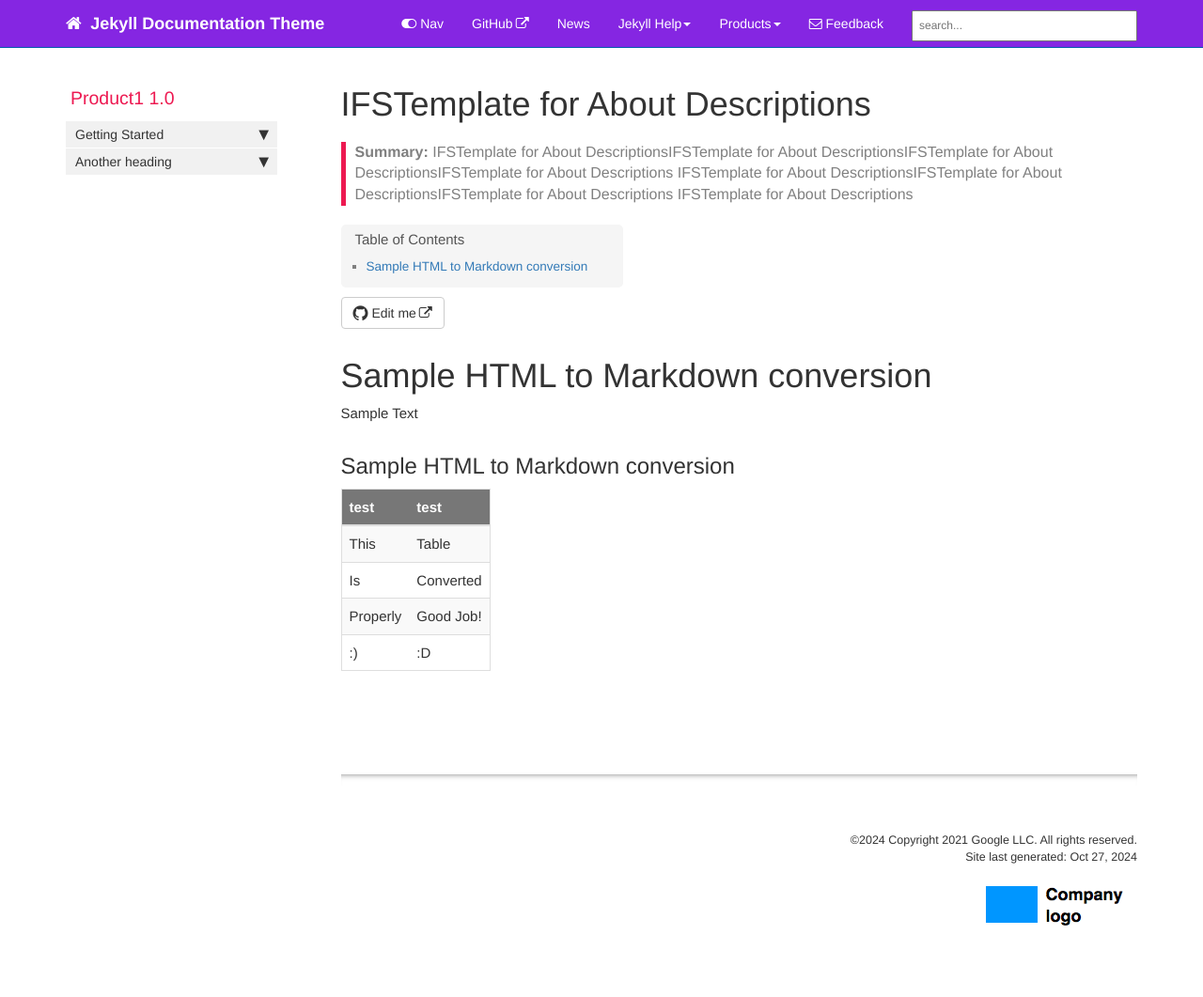
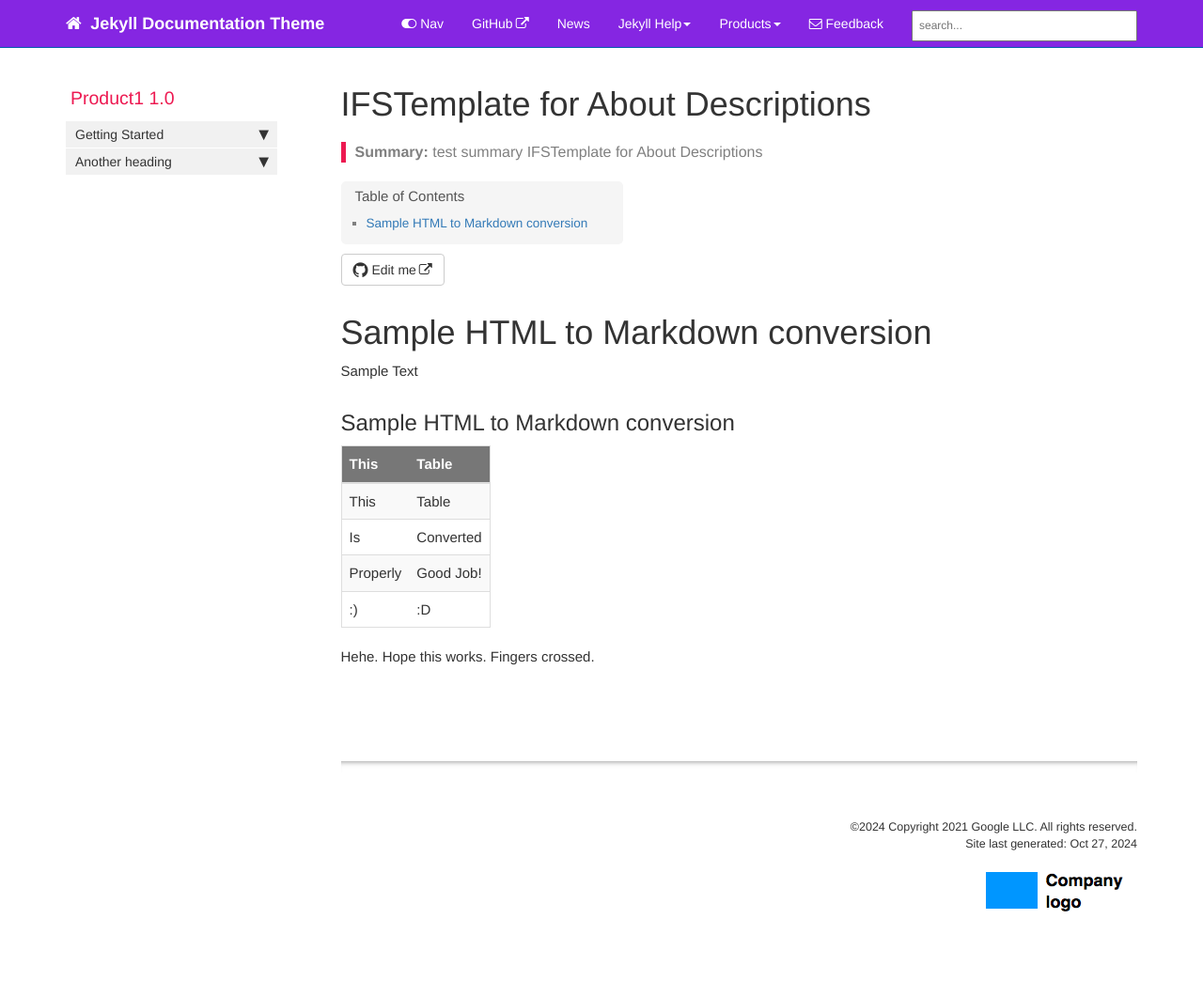
Before and after one commit to chanakavp/Ventechy, a Jekyll site: the page built from pages/product1/p1_HTML2markdown.md, in a window 1280 px wide. Shown: the whole page at 94% size. Built offline with Jekyll 4.4.1, drawn with Linux system fonts in a browser that asks for light colours; comment, search, counter and statistics services are not loaded.

Commit message:
Fixed using notepad. Hope this works.2

```diff
--- a/pages/product1/p1_HTML2markdown.md
+++ b/pages/product1/p1_HTML2markdown.md
@@ -1,9 +1,8 @@
 ---
 title: IFSTemplate for About Descriptions
-keywords: sample
-summary: "IFSTemplate for About DescriptionsIFSTemplate for About DescriptionsIFSTemplate for About DescriptionsIFSTemplate for About Descriptions IFSTemplate for About DescriptionsIFSTemplate for About DescriptionsIFSTemplate for About Descriptions IFSTemplate for About Descriptions"
+summary: "test summary IFSTemplate for About Descriptions"
 sidebar: product1_sidebar
-permalink: p1_HTML2MD.html
+permalink: p1_HTMLtoMD.html
 folder: product1
 ---
 
@@ -13,11 +12,11 @@ Sample Text
 
 ## Sample HTML to Markdown conversion
 
-|test| test |
+| This     | Table     |
 |----------|-----------|
 | This     | Table     |
 | Is       | Converted |
 | Properly | Good Job! |
 | :)       | :D        |
 
-{% include links.html %}
+Hehe. Hope this works. Fingers crossed.
```
